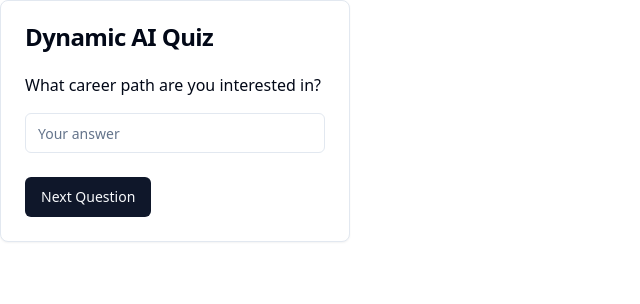
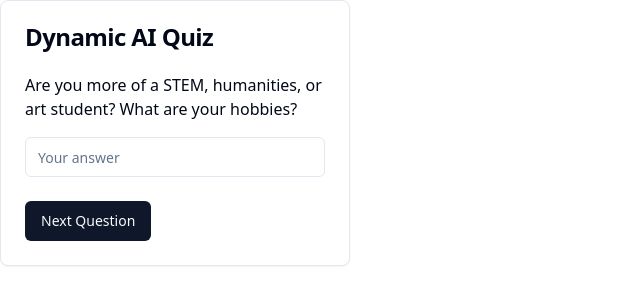
Before and after one commit to AshleighWong/bridge_ai, a Next.js app: page /Initial_quiz in a window 1280 px wide. Shown: the top 304 px of the page, without its empty margins (0-640 px from the left). Built offline with nearby package versions, Linux system fonts and the light colour scheme.

Commit message:
changed prompt

```diff
--- a/app/Initial_quiz/page.tsx
+++ b/app/Initial_quiz/page.tsx
@@ -11,7 +11,7 @@ interface QuizItem {
 
 const InitQuiz: React.FC = () => {
   const [history, setHistory] = useState<QuizItem[]>([]);
-  const [currentQuestion, setCurrentQuestion] = useState<string>("What career path are you interested in?");
+  const [currentQuestion, setCurrentQuestion] = useState<string>("Are you more of a STEM, humanities, or art student? What are your hobbies?");
   const [answer, setAnswer] = useState<string>('');
   const [isLoading, setIsLoading] = useState<boolean>(false);
   const [error, setError] = useState<string | null>(null);
@@ -125,132 +125,3 @@ const InitQuiz: React.FC = () => {
 };
 
 export default InitQuiz;
-
-
-// 'use client'
-// import React, { useState, ChangeEvent } from 'react';
-// import { Button } from "@/components/ui/button";
-// import { Card, CardContent, CardFooter, CardHeader, CardTitle } from "@/components/ui/card";
-// import { Input } from "@/components/ui/input";
-
-// interface QuizItem {
-//   question: string;
-//   answer: string;
-// }
-
-// const InitQuiz: React.FC = () => {
-//   const [history, setHistory] = useState<QuizItem[]>([]);
-//   const [currentQuestion, setCurrentQuestion] = useState<string>("What career path are you interested in?");
-//   const [answer, setAnswer] = useState<string>('');
-//   const [isLoading, setIsLoading] = useState<boolean>(false);
-//   const [error, setError] = useState<string | null>(null);
-//   const [careerPath, setCareerPath] = useState<string>('');
-//   const [careerReadinessScore, setCareerReadinessScore] = useState<number | null>(null);
-//   const [scoreExplanation, setScoreExplanation] = useState<string | null>(null);
-//   const [isQuizComplete, setIsQuizComplete] = useState<boolean>(false);
-//   const [questionQueue, setQuestionQueue] = useState<string[]>([]);
-
-//   const handleNextQuestion = async (): Promise<void> => {
-//     if (answer.trim() === '') return;
-
-//     const newHistory = [...history, { question: currentQuestion, answer }];
-//     setHistory(newHistory);
-//     setAnswer('');
-//     setIsLoading(true);
-//     setError(null);
-
-//     try {
-//       if (!careerPath) {
-//         setCareerPath(answer);
-//         const response = await fetch('/api/quiz2generate', {
-//           method: 'POST',
-//           headers: {
-//             'Content-Type': 'application/json',
-//           },
-//           body: JSON.stringify({
-//             history: newHistory,
-//             careerPath: answer,
-//             calculateScore: false
-//           }),
-//         });
-
-//         const data = await response.json();
-//         if (response.ok) {
-//           setQuestionQueue(data.questions);
-//           setCurrentQuestion(data.questions[0]);
-//         } else {
-//           throw new Error(data.error || 'Failed to generate questions');
-//         }
-//       } else {
-//         if (questionQueue.length > 1) {
-//           setCurrentQuestion(questionQueue[1]);
-//           setQuestionQueue(questionQueue.slice(1));
-//         } else {
-//           // Quiz is complete, calculate score
-//           const scoreResponse = await fetch('/api/quiz', {
-//             method: 'POST',
-//             headers: {
-//               'Content-Type': 'application/json',
-//             },
-//             body: JSON.stringify({
-//               history: newHistory,
-//               careerPath: careerPath,
-//               calculateScore: true
-//             }),
-//           });
-
-//           const scoreData = await scoreResponse.json();
-//           if (scoreResponse.ok) {
-//             setCareerReadinessScore(scoreData.career);
-//             setScoreExplanation(scoreData.explanation);
-//             setIsQuizComplete(true);
-//           } else {
-//             throw new Error(scoreData.error || 'Failed to calculate score');
-//           }
-//         }
-//       }
-//     } catch (error) {
-//       console.error('Error:', error);
-//       setError(error instanceof Error ? error.message : String(error));
-//     } finally {
-//       setIsLoading(false);
-//     }
-//   };
-
-//   const handleAnswerChange = (e: ChangeEvent<HTMLInputElement>): void => {
-//     setAnswer(e.target.value);
-//   };
-
-//   return (
-//     <Card className="w-[350px]">
-//       <CardHeader>
-//         <CardTitle>Dynamic AI Quiz</CardTitle>
-//       </CardHeader>
-//       <CardContent>
-//         <p className="mb-4">{currentQuestion}</p>
-//         <Input
-//           type="text"
-//           placeholder="Your answer"
-//           value={answer}
-//           onChange={handleAnswerChange}
-//           disabled={isLoading || isQuizComplete}
-//         />
-//         {error && <p className="text-red-500 mt-2">{error}</p>}
-//         {isQuizComplete && (
-//           <div className="mt-4">
-//             <p>Quiz Complete!</p>
-//             <p>Your Career Readiness Score: {careerReadinessScore}%</p>
-//             <p className="mt-2">{scoreExplanation}</p>
-//           </div>
-//         )}
-//       </CardContent>
-//       <CardFooter>
-//         <Button onClick={handleNextQuestion} disabled={isLoading || isQuizComplete}>
-//           {isLoading ? "Loading..." : isQuizComplete ? "Quiz Complete" : "Next Question"}
-//         </Button>
-//       </CardFooter>
-//     </Card>
-//   );
-// };
-
-// export default InitQuiz;
```
